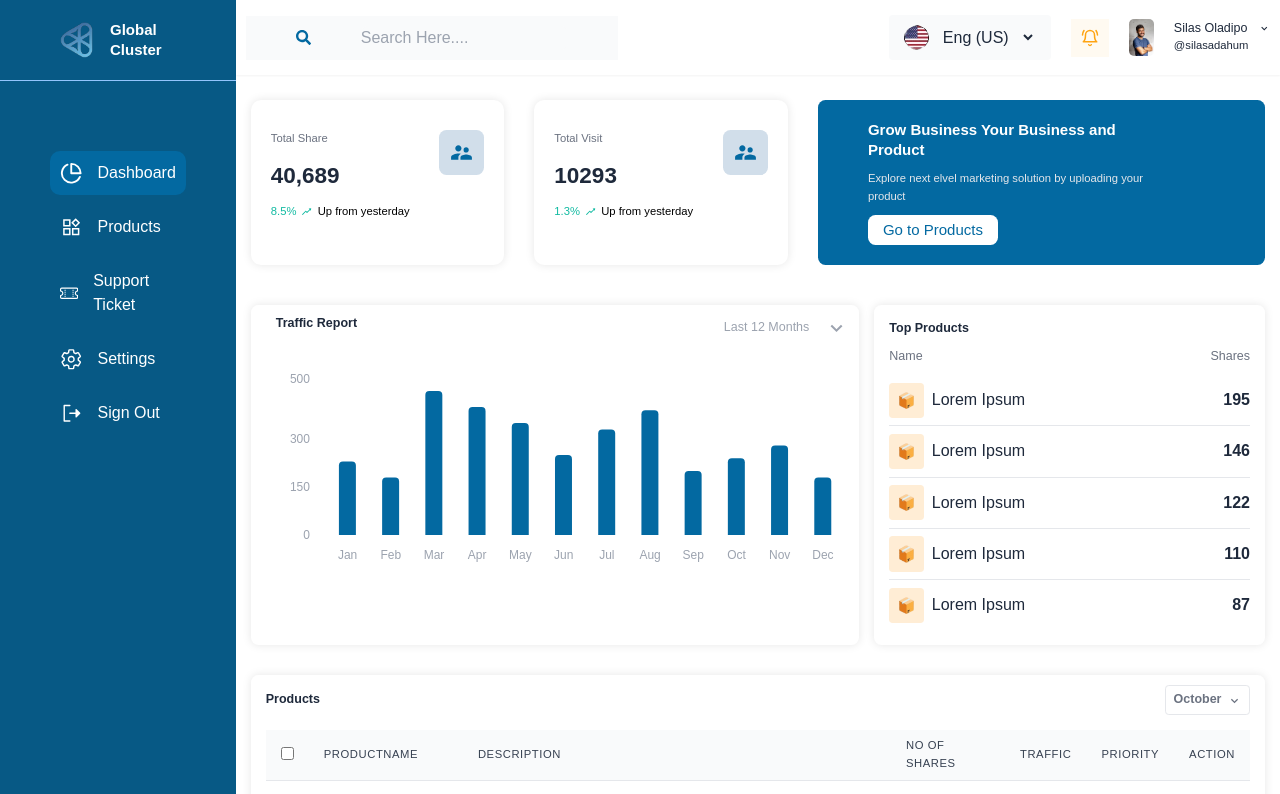
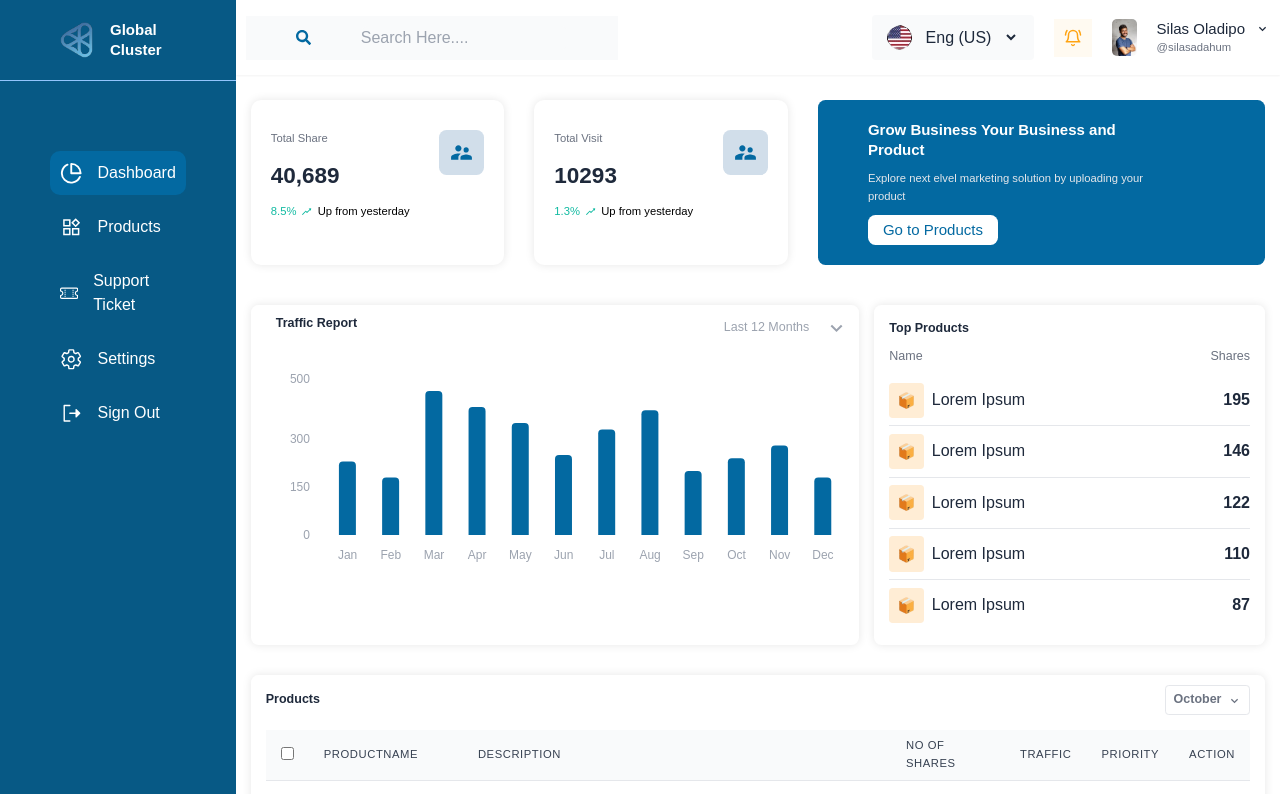
Before and after one commit to chshahid119/global-cluster-react, a React (Vite) app: page /business/dashboard in a window 1280 px wide. Shown: the top 794 px of the page. Built offline with nearby package versions, Linux system fonts and the light colour scheme.

Commit message:
change the bsiness header account name size

```diff
--- a/src/components/BusinessDashboardHeader.jsx
+++ b/src/components/BusinessDashboardHeader.jsx
@@ -43,10 +43,10 @@ function BusinessDashboardHeader() {
               alt="Profile Img of Business Account"
             />
             <div className="flex flex-col">
-              <p className="flex items-center gap-4 justify-between text-xl">
+              <p className="flex items-center gap-4 justify-between text-2xl">
                 Silas Oladipo <BiChevronDown />
               </p>
-              <p className="text-lg">@silasadahum</p>
+              <p className="text-lg text-gray-500">@silasadahum</p>
             </div>
           </div>
         </div>
```
